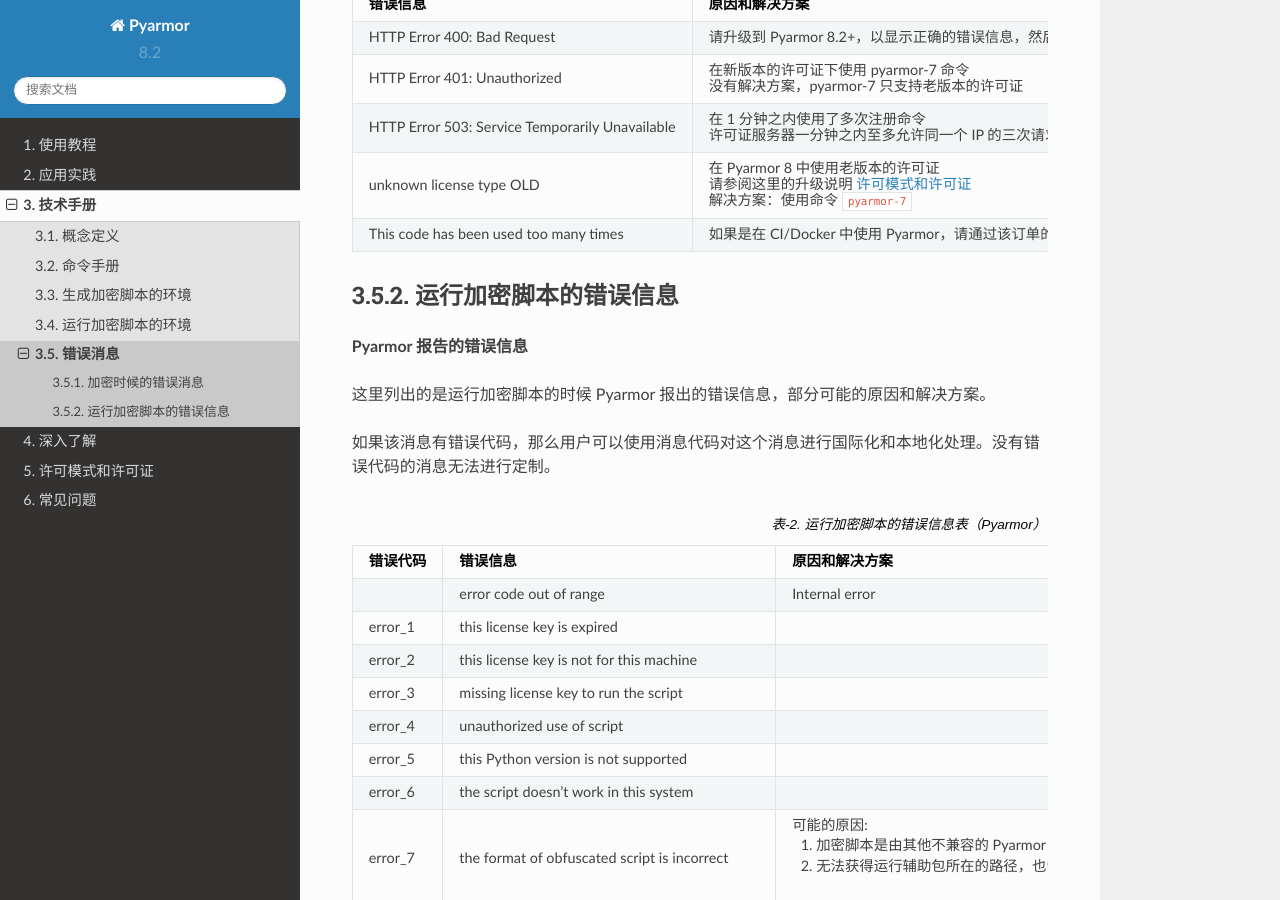
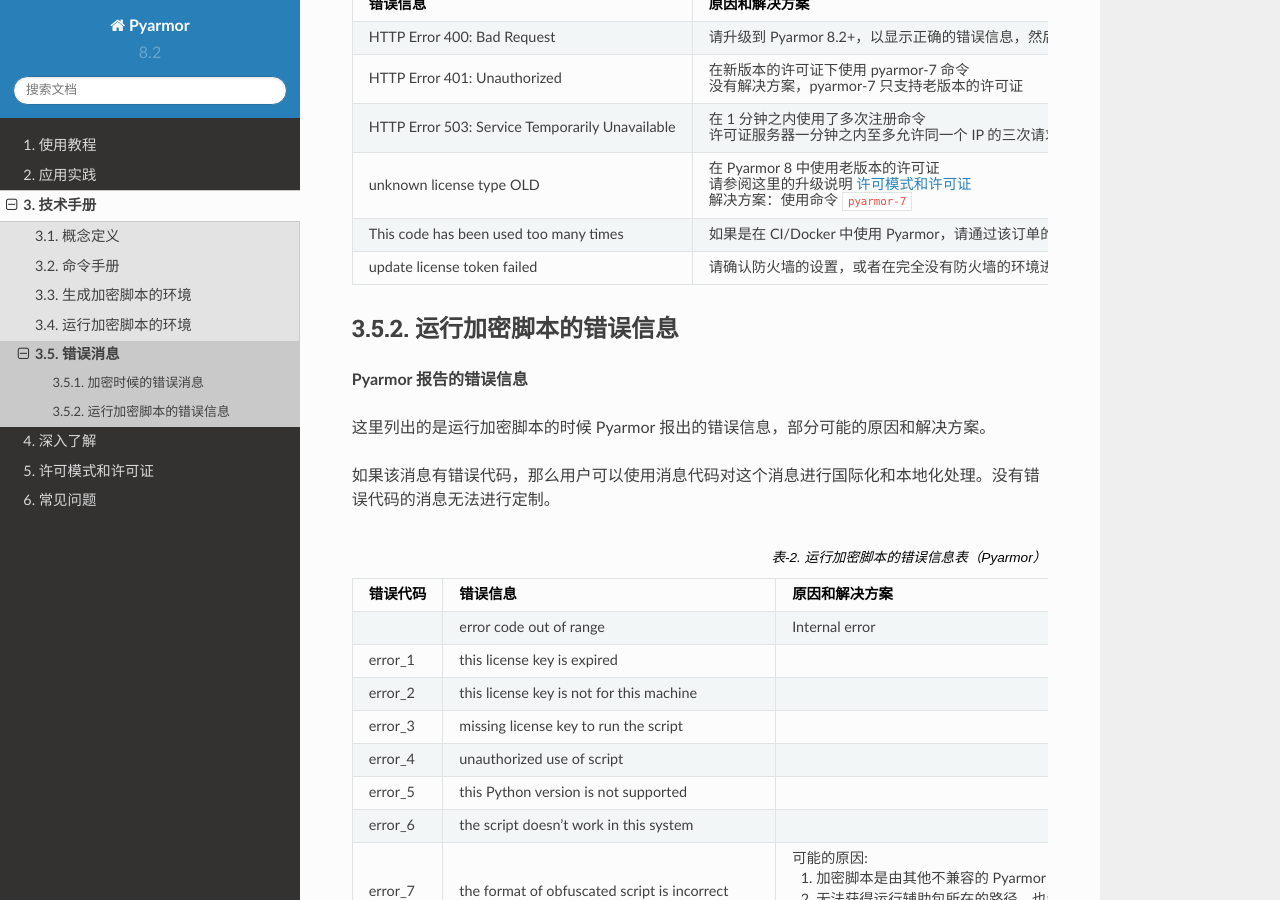
Before and after one commit to dashingsoft/pyarmor-docs-zh, a Sphinx documentation site: the page built from docs/reference/errors.rst, in a window 1280 px wide and 900 px high, scrolled down 944 px. Built offline with Sphinx 7.4.7 and the Read the Docs theme 2.0.0, drawn with Linux system fonts in a browser that asks for light colours.

Commit message:
增加防火墙导致的错误消息

```diff
--- a/docs/reference/errors.rst
+++ b/docs/reference/errors.rst
@@ -66,6 +66,9 @@
        解决方案：使用命令 ``pyarmor-7``
    * - This code has been used too many times
      - 如果是在 CI/Docker 中使用 Pyarmor，请通过该订单的注册邮箱发送订单信息到 pyarmor@163.com 以解锁该订单
+   * - update license token failed
+     - 请确认防火墙的设置，或者在完全没有防火墙的环境进行测试。
+
 
 运行加密脚本的错误信息
 ======================
```
